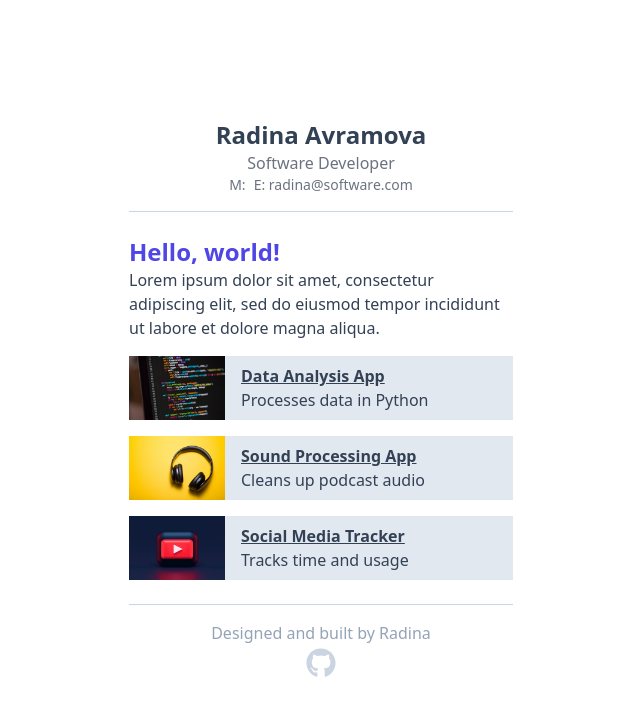
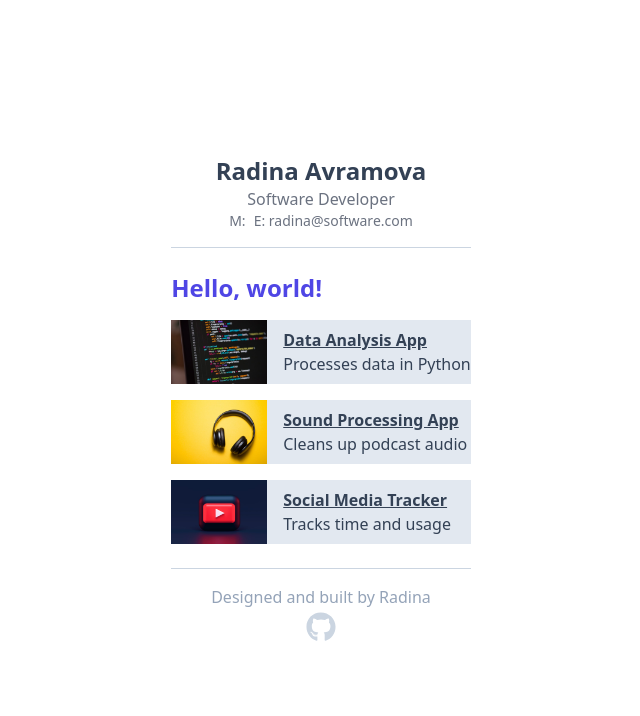
Before and after one commit to RadinaAvramova/nextjs-portfolio-tutorial, a Next.js app in the folder portfolio-site/: page / in a window 1280 px wide. Shown: the top 716 px of the page, without its empty margins (319-959 px from the left). Built offline with nearby package versions, Linux system fonts and the light colour scheme.

Commit message:
Update profile.tsx

```diff
--- a/portfolio-site/components/profile.tsx
+++ b/portfolio-site/components/profile.tsx
@@ -3,8 +3,7 @@ const Profile = () => {
     <div>
       <div className="text-2xl font-bold text-indigo-600">Hello, world!</div>
       <div>
-        Lorem ipsum dolor sit amet, consectetur adipiscing elit, sed do eiusmod
-        tempor incididunt ut labore et dolore magna aliqua.
+
       </div>
     </div>
   );
```
